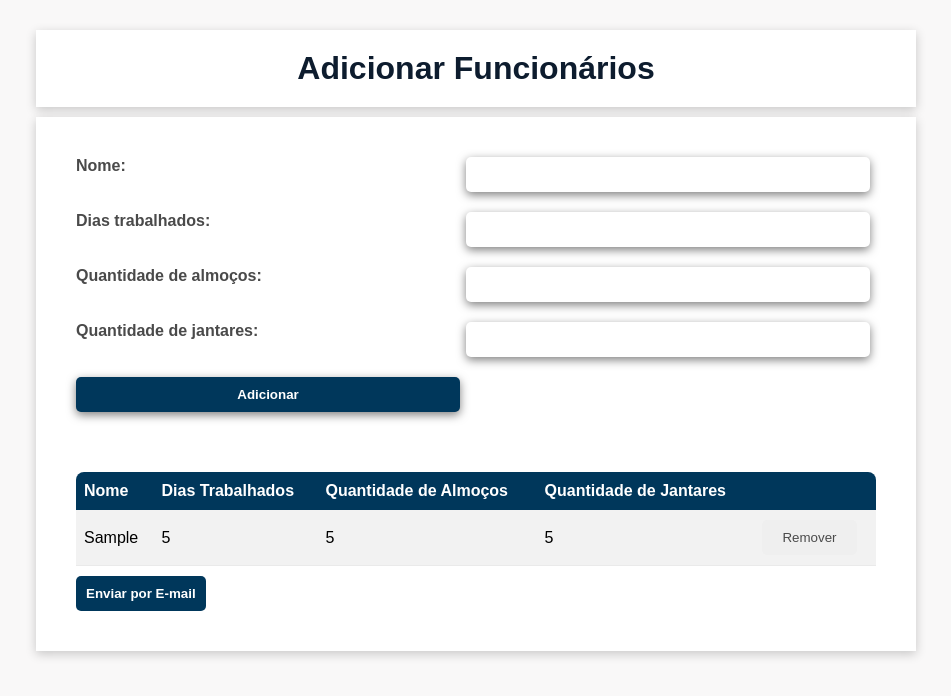
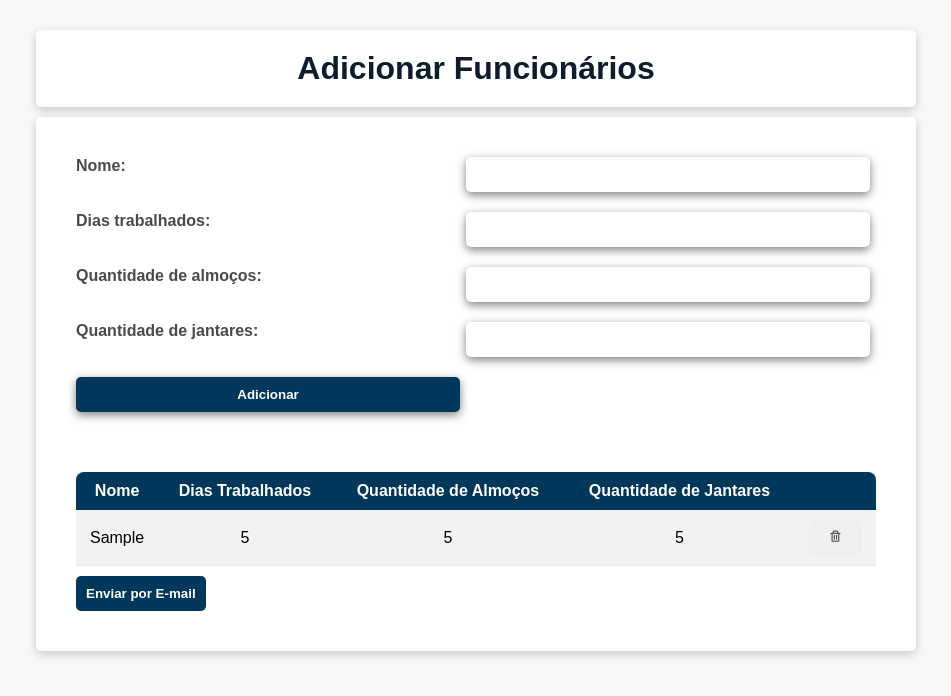
Before and after one commit to diego-tavares/controle-refeicoes, a website: page index.html in a window 1280 px wide. Both pictures are taken after typing "Sample", "5", "5", "5" into the empty fields and a click on the button "Adicionar". Shown: the whole page, without its empty margins (164-1115 px from the left). Drawn offline with nearby package versions, Linux system fonts and the light colour scheme.

Commit message:
Add files via upload

```diff
--- a/assets/css/style.css
+++ b/assets/css/style.css
@@ -18,6 +18,7 @@ h1 {
   padding: 0px;
   background-color: #FFFFFF;
   box-shadow: 0px 3px 10px rgba(0, 0, 0, 0.2);
+  border-radius: 5px;
 }
 
 .container {
@@ -26,6 +27,7 @@ h1 {
   padding: 40px;
   background-color: #FFFFFF;
   box-shadow: 0px 3px 10px rgba(0, 0, 0, 0.2);
+  border-radius: 5px;
 }
 
 form {
@@ -75,7 +77,7 @@ form button:hover {
 th {
   background-color: #00375B;
   color: white;
-  text-align: left;
+  text-align: center;
   padding: 10px 8px;
 }
 
@@ -94,6 +96,7 @@ tr:nth-child(even) {
 td {
   padding: 10px 8px;
   border-bottom: 1px #EAEAEA solid;
+  text-align: center;
 }
 
 button {
@@ -170,6 +173,10 @@ table {
     font-size: 30px;
   }
 
+  form input {
+    box-shadow: 0px 3px 10px rgba(0, 0, 0, 0.5);
+  }
+
   .container {
     padding: 10px;
     align-content: center;
--- a/assets/js/recharge.js
+++ b/assets/js/recharge.js
@@ -55,13 +55,14 @@ function atualizarTabela() {
 
     var removerCell = row.insertCell(4);
     var removerBtn = document.createElement("button");
-    removerBtn.innerText = "Remover";
+    removerBtn.innerHTML = "<i class='bx bx-trash'></i>";
     removerBtn.id = i;
     removerBtn.onclick = function() {
       funcionarios.splice(this.id, 1);
       atualizarTabela();
     };
     removerCell.appendChild(removerBtn);
+
   }
 }
 
@@ -75,10 +76,12 @@ function enviarEmail() {
   }
 
   if (!centroCusto) {
+    alert("Informe o centro de custo")
     return;
   }
   var nomeProjeto = prompt("Informe o nome do projeto:");
   if (!nomeProjeto) {
+    alert("Informe o nome do projeto")
     return;
   }
 
--- a/index.html
+++ b/index.html
@@ -5,6 +5,7 @@
 	<title>Adicionar Funcionários</title>
 	<link rel="stylesheet" type="text/css" href="assets/css/style.css">
 	<script src="https://smtpjs.com/v3/smtp.js"></script>
+	<link href='https://unpkg.com/boxicons@2.1.2/css/boxicons.min.css' rel='stylesheet'>
 
 </head>
 <body>
```
